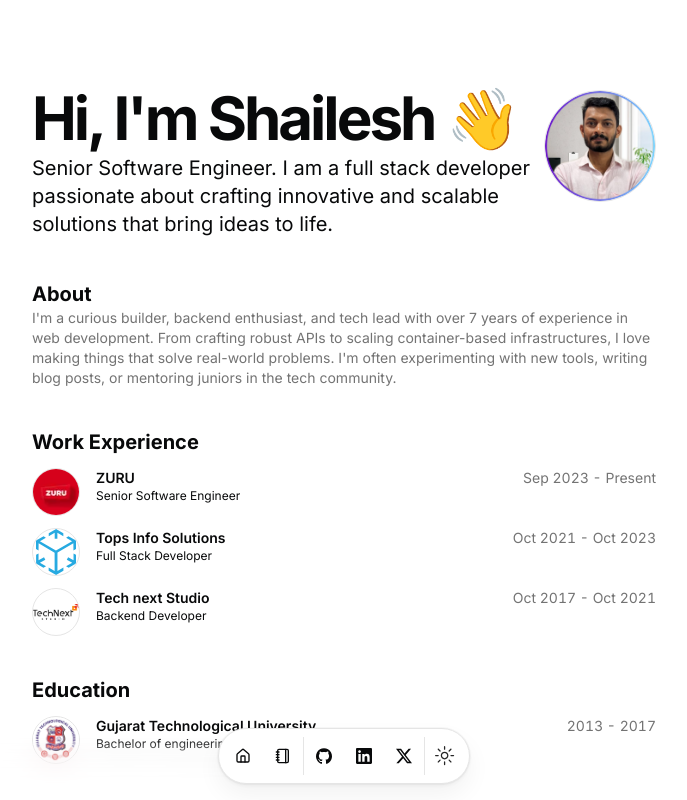
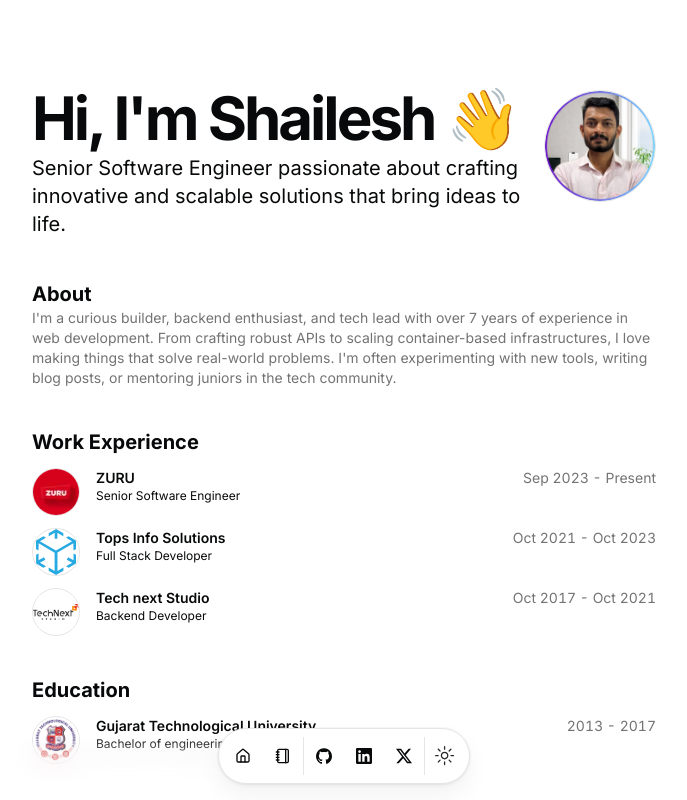
Before and after one commit to shaileshjadav/portfolio-v2, a Next.js app: page / in a window 1280 px wide. Shown: the top 800 px of the page, without its empty margins (296-983 px from the left). Built offline with nearby package versions, Linux system fonts and the light colour scheme.

Commit message:
fix: mior fixes

```diff
--- a/src/data/resume.tsx
+++ b/src/data/resume.tsx
@@ -3,12 +3,12 @@ import { HomeIcon, NotebookIcon } from "lucide-react";
 
 export const DATA = {
   name: "Shailesh Jadav",
-  initials: "SK",
+  initials: "SJ",
   url: "https://github.com/shaileshjadav",
   location: "Ahmedabad, Gujarat, India",
   locationLink: "https://www.google.com/maps/place/ahmedabad",
   description:
-    "Senior Software Engineer. I am a full stack developer passionate about crafting innovative and scalable solutions that bring ideas to life.",
+    "Senior Software Engineer passionate about crafting innovative and scalable solutions that bring ideas to life.",
   summary:
     "I'm a curious builder, backend enthusiast, and tech lead with over 7 years of experience in web development. From crafting robust APIs to scaling container-based infrastructures, I love making things that solve real-world problems. I'm often experimenting with new tools, writing blog posts, or mentoring juniors in the tech community.",
   avatarUrl: "/me.png",
```
